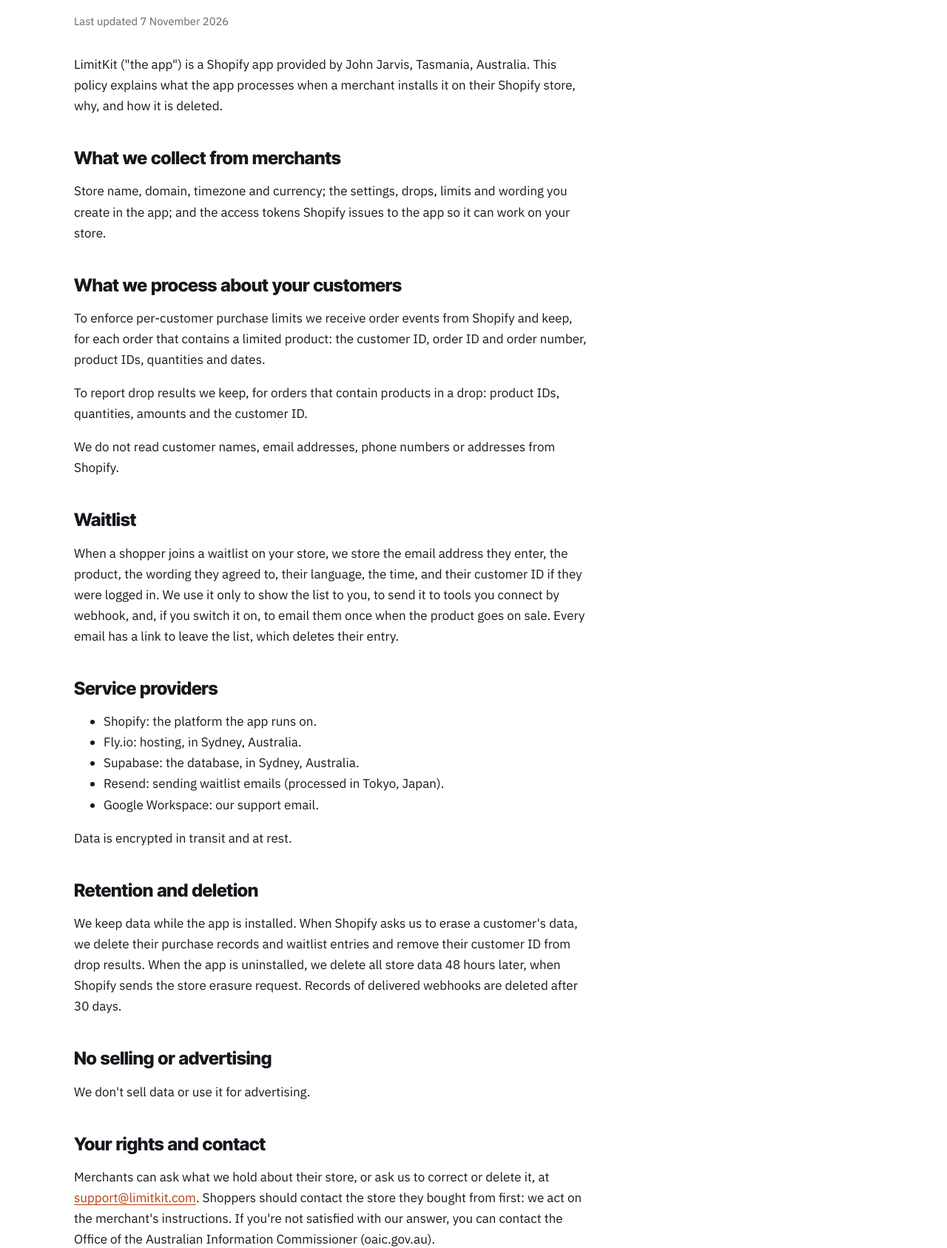
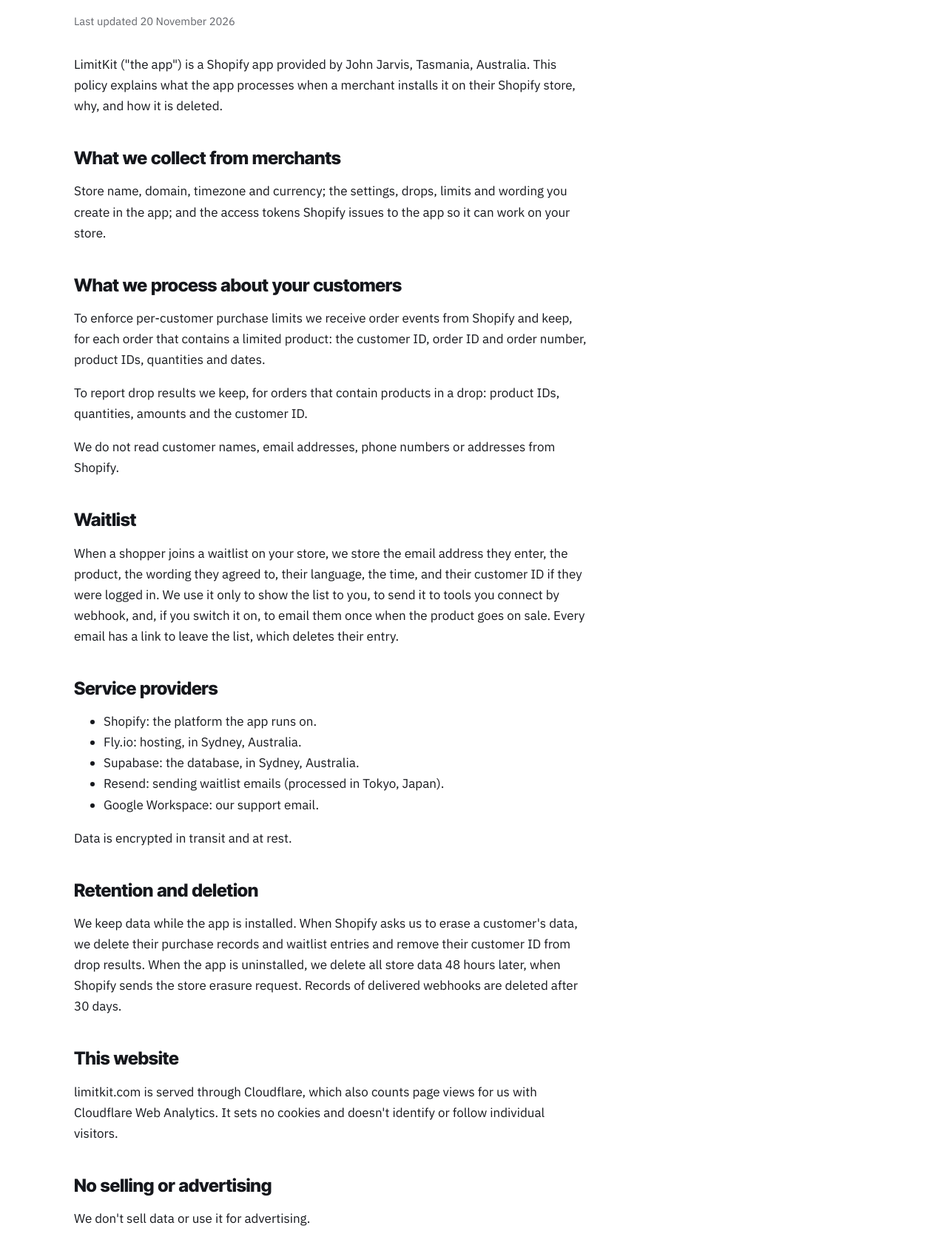
Before and after one commit to johnjarvis-source/limitkit-site, a plain HTML site: page privacy.html in a window 1280 px wide. Shown: the part 220-1907 px from the top of the page at 74% size. Drawn offline with Linux system fonts and the light colour scheme.

Commit message:
Privacy: note Cloudflare Web Analytics on limitkit.com
Co-Authored-By: Claude Fable 5.2 <noreply@anthropic.com>

```diff
--- a/privacy.html
+++ b/privacy.html
@@ -20,7 +20,7 @@
 
 <main class="doc"><div class="wrap">
   <h1>Privacy policy</h1>
-  <p class="updated">Last updated 7 November 2026</p>
+  <p class="updated">Last updated 20 November 2026</p>
 
   <p>LimitKit ("the app") is a Shopify app provided by John Jarvis, Tasmania, Australia. This policy explains what the app processes when a merchant installs it on their Shopify store, why, and how it is deleted.</p>
 
@@ -48,6 +48,9 @@
   <h2>Retention and deletion</h2>
   <p>We keep data while the app is installed. When Shopify asks us to erase a customer's data, we delete their purchase records and waitlist entries and remove their customer ID from drop results. When the app is uninstalled, we delete all store data 48 hours later, when Shopify sends the store erasure request. Records of delivered webhooks are deleted after 30 days.</p>
 
+  <h2>This website</h2>
+  <p>limitkit.com is served through Cloudflare, which also counts page views for us with Cloudflare Web Analytics. It sets no cookies and doesn't identify or follow individual visitors.</p>
+
   <h2>No selling or advertising</h2>
   <p>We don't sell data or use it for advertising.</p>
 
```
